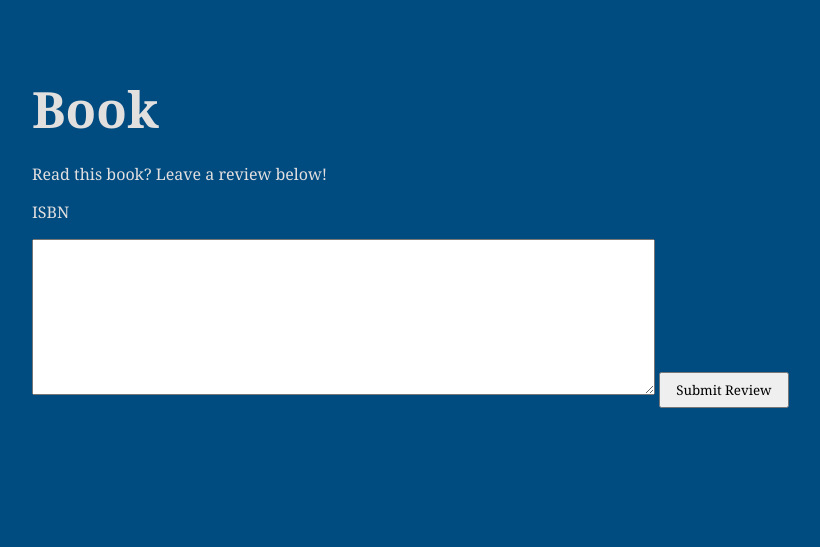
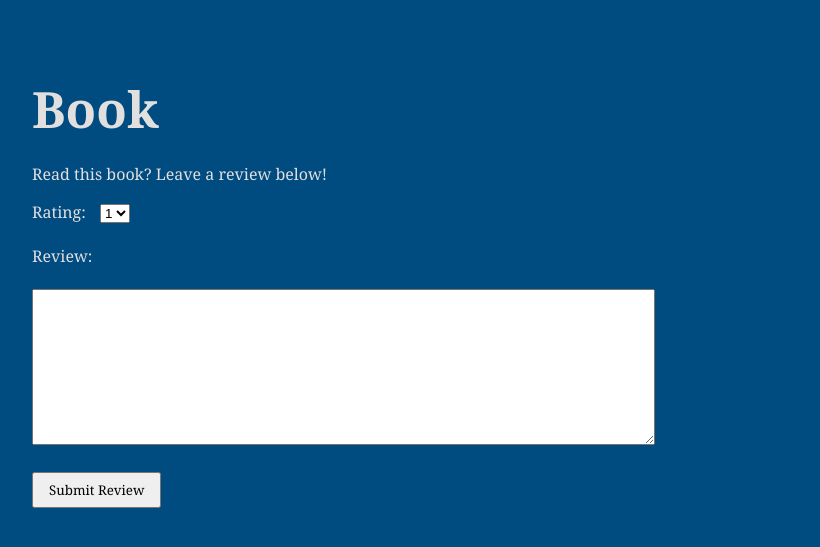
Before and after one commit to CMPSC297/project-2-sherry, a Flask app: template templates/book.html in a window 1280 px wide. Shown: the top 547 px of the page, without its empty margins (43-863 px from the left). Run offline with Flask 2, Linux system fonts and the light colour scheme; the template is opened without the code that fills it, so the values that code supplies are empty; some libraries are stand-ins or nearby versions.

Commit message:
Need to figure out individual routing and review/ratings table

```diff
--- a/application.py
+++ b/application.py
@@ -1,7 +1,7 @@
 import os
 import psycopg2
 from sampleAPI import retrieveBook
-from flask import Flask, render_template, request, session
+from flask import Flask, render_template, request, session, jsonify
 from flask_session import Session
 from flask_sqlalchemy import SQLAlchemy
 from sqlalchemy import create_engine
@@ -91,7 +91,7 @@ def search():
             books = db.execute(text("SELECT * FROM books WHERE isbn = :isbn"),
                 {"isbn": isbn}).fetchall()
             if books:
-                return render_template("searchResult.html", books=books)
+                return render_template("search.html", books=books)
             else:
                 return render_template("search.html", message="No matches.")
 
@@ -100,7 +100,7 @@ def search():
             books = db.execute(text("SELECT * FROM books WHERE title = :title"),
                 {"title": title}).fetchall()
             if books:
-                return render_template("searchResult.html", books=books)
+                return render_template("search.html", books=books)
             else:
                 return render_template("search.html", message="No matches.")
 
@@ -109,7 +109,7 @@ def search():
             books = db.execute(text("SELECT * FROM books WHERE author = :author"),
                 {"author": author}).fetchall()
             if books:
-                return render_template("searchResult.html", books=books)
+                return render_template("search.html", books=books)
             else:
                 return render_template("search.html", message="No matches.")
 
@@ -120,21 +120,19 @@ def search():
 @app.route("/view", methods=["POST"])
 def view():
     if request.method == "POST":
-        book = request.form["book"] # Gives ISBN
-        bookDetails = retrieveBook(book)
-        return render_template("book.html", message=bookDetails)
+        isbn = request.form["book"] # Gives ISBN
+        bookDetailDB = retrieveBook(isbn)
+        return render_template("book.html", message=bookDetailDB)
 
 # @app.route("/review", methods=["POST"])
 # def review():
 #     if request.method == "POST":
-#         isbn = request.form["isbn"]
+#         isbn = request.form["reviewISBN"]
 #         review = request.form["review"]
 #         db.execute(text("INSERT INTO reviews (isbn, review) VALUES (:isbn, :review)"),
 #             {"isbn": isbn, "review": review})
 #         db.commit()
 #         return render_template("index.html")
-
-
 
 # # Writing Review
 # @app.route("/review", methods=["POST"])
--- a/sql/queries.sql
+++ b/sql/queries.sql
@@ -6,12 +6,15 @@ CREATE TABLE BOOKS (
 );
 
 CREATE TABLE users (
-    username VARCHAR PRIMARY KEY,
+    id SERIAL PRIMARY KEY,
+    username VARCHAR UNIQUE,
     password VARCHAR NOT NULL
 );
 
 CREATE TABLE reviews (
+    user VARCHAR,
     isbn VARCHAR,
+    rating INTEGER NOT NULL,
     review VARCHAR UNIQUE
 );
 
--- a/templates/book.html
+++ b/templates/book.html
@@ -11,8 +11,16 @@
 {% endif %}
 <p>Read this book? Leave a review below!</p>
 <form action="/review", method="POST">
-    <p name="isbn">ISBN</p>
-    <textarea id="review" name="review" rows="10" cols="75"></textarea>
+    <label for="rating" style="margin-right: 10px;">Rating:</label>
+    <select id="rating" name="rating">
+        <option value="1">1</option>
+        <option value="2">2</option>
+        <option value="3">3</option>
+        <option value="4">4</option>
+        <option value="5">5</option>
+    </select><br></br>
+    <label for="review">Review: </label><br></br>
+    <textarea id="review" name="review" rows="10" cols="75"></textarea><br></br>
     <input type="submit" id="search" class="search" value="Submit Review">
 </form>
 {% endblock %}
```
Also changed, not shown: sampleAPI.py (+6 -2 lines), templates/search.html (+16 -0 lines).
